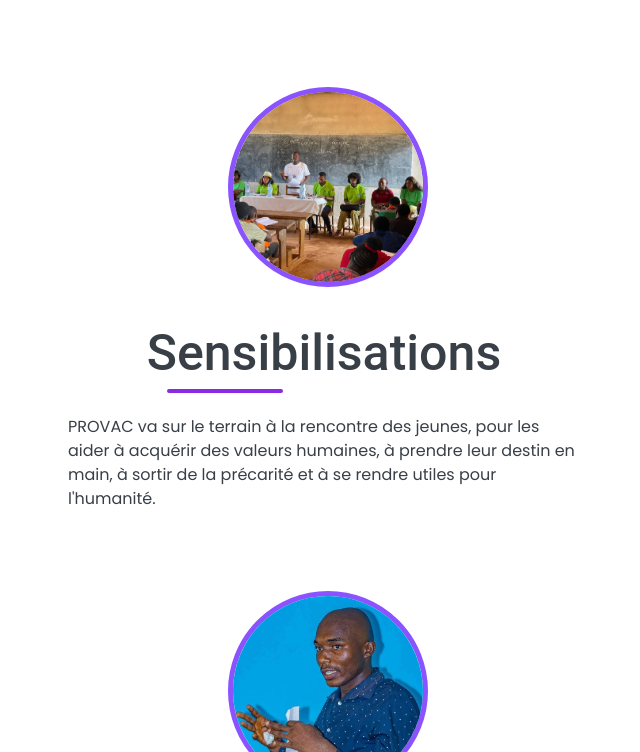
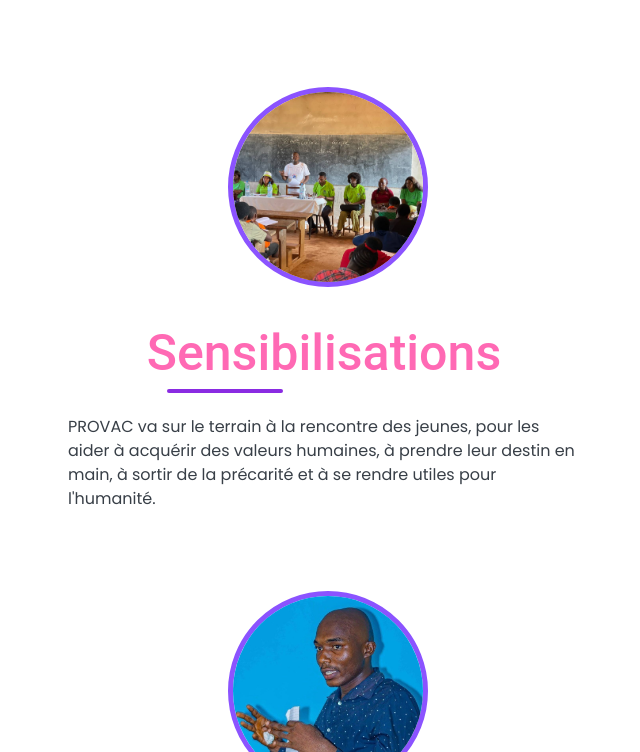
Before and after one commit to junioryakana/PROVAC, a plain HTML site: page index.html in a window 1280 px wide. In both pictures the pointer is over the element "Sensibilisations". Shown: the part 2165-2917 px from the top of the page, without its empty margins (316-956 px from the left). Drawn offline with nearby package versions, Linux system fonts and the light colour scheme.

Commit message:
initial project

```diff
--- a/index.html
+++ b/index.html
@@ -185,9 +185,10 @@
 </div>
 
 <div class="reveal  wow zoomIn">
-<a href="ateliers.html">
+
 <img src="images/A1.jpg"  class="rounde">
 <div class="rounde1">
+  <a href="ateliers.html">
 <h2 class="underline22">Séminaires et ateliers</h2>
 </a>
 <p>L'école n'enseigne pas tout! Il est important pour les jeunes de participer à des
@@ -195,9 +196,10 @@
 </div>
 </div>
 <div class="reveal  wow zoomIn">
-<a href="projets.html">
+
 <img src="images/plaant.jpg"  class="rounde">
 <div class="rounde1">
+  <a href="projets.html">
 <h2 class="underline0">Projets de dévéloppement</h2>
 </a>
 <p>Pour financer l'école des valeurs, PROVAC s'est lancée dans l'agropastoral. Elle envisage à
@@ -206,9 +208,10 @@
 </div>
 </div>
 <div class="reveal  wow zoomIn ">
-<a href="partenariat.html">
+
 <img src="images/deputy.jpg"  class="rounde">
 <div class="rounde1">
+  <a href="partenariat.html">
 <h2 class="underline23">Partenariats</h2>
 </a>
 <p>"le partenariat est le nouveau leadership." PROVAC le sait et a décidé de renforcer son
--- a/style.css
+++ b/style.css
@@ -243,7 +243,9 @@
   font-size: 50px;
   color:  #383f47;
 }
-
+.rounde1 h2:hover{
+  color: hotpink !important;
+}
 @media(max-width: 768px){
   .rounde1{
       max-width: 100%;
```
